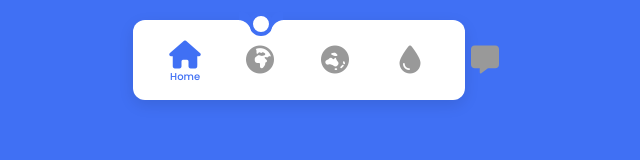
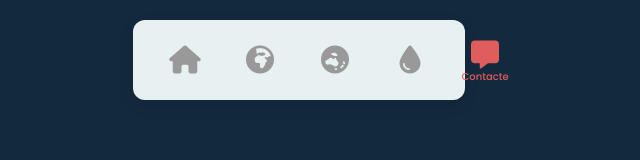
Before and after one commit to alemae23daw2/ProyectoAgua, a plain HTML site: page contacte.html in a window 1280 px wide. Shown: the whole page, without its empty margins (341-981 px from the left). Drawn offline with Linux system fonts and the light colour scheme.

Commit message:
Commit -Menu.V2

```diff
--- a/contacte.html
+++ b/contacte.html
@@ -12,38 +12,39 @@
 
 <body>
     <nav class="nav">
-        <ul class="nav-content">
-            <li class="nav-list">
-                <a href="#" class="link-item active">
+        <ul>
+            <li>
+                <a href="index.html" class="link-item ">
                     <i class='fa fa-home  link-icon'></i>
                     <span class="link-text">Home</span>
                 </a>
             </li>
-            <li class="nav-list">
-                <a href="#" class="link-item">
+            <li>
+                <a href="nigeria.html" class="link-item">
                     <i class='fa-solid fa-earth-africa link-icon'></i>
                     <span class="link-text">Nigeria</span>
                 </a>
-            </li>            <li class="nav-list">
-                <a href="#" class="link-item">
+            </li>
+            <li>
+                <a href="australia.html" class="link-item">
                     <i class='fa  fa-earth-oceania link-icon'></i>
                     <span class="link-text">Australia</span>
                 </a>
             </li>
-            <li class="nav-list">
-                <a href="#" class="link-item">
+            <li>
+                <a href="desalinizadora.html" class="link-item">
                     <i class='fa fa-tint link-icon'></i>
                     <span class="link-text">Desalinitzadoras</span>
                 </a>
             </li>
-            <li class="nav-list">
-                <a href="#" class="link-item">
+            <li >
+                <a href="contacte.html" class="link-item active">
                     <i class='fa  fa-message link-icon'></i>
-                    <span class="link-text">Profile</span>
+                    <span class="link-text">Contacte</span>
                 </a>
             </li>
 
-            <span class="indicator"></span>
+
         </ul>
     </nav>
 
--- a/style.css
+++ b/style.css
@@ -12,13 +12,13 @@ body {
     display: flex;
     flex-direction: column;
     align-items: center;
-    background: #4070F4;
+    background:#13293D;
     margin: 0;
 }
 
-nav {
+.nav {
     border-radius: 12px;
-    background: #FFF;
+    background: #E8F1F2;
     padding: 0 15px; /* Adjusted padding */
     box-shadow: 0 5px 15px rgba(0, 0, 0, 0.1);
     margin-top: 20px;
@@ -27,7 +27,7 @@ nav {
     top: 0;
 }
 
-.nav-content {
+.nav ul {
     display: flex;
     align-items: center;
     list-style: none;
@@ -56,55 +56,20 @@ nav {
 }
 
 .link-item.active .link-icon {
-    color: #4070F4;
+    color: #df5d5d;
 }
 
 .link-text {
     position: absolute;
-    font-size: 10px; /* Reduced font size */
+    font-size: 10px;
     font-weight: 500;
-    color: #4070F4;
+    color: #df5d5d;
     opacity: 0;
-    transform: translateY(22px); /* Adjusted transformation */
-    transition: all 0.5s cubic-bezier(0.68, -0.55, 0.265, 1.55);
+    transform: translateY(22px);
+    transition: all 0.5s cubic-bezier(0.68, -0.55, 0.265, 1.55) 0.1s; /* Added a delay of 0.1s */
 }
+
 
 .link-item.active .link-text {
     opacity: 1;
 }
-
-.indicator {
-    position: absolute;
-    top: -8px; /* Adjusted position */
-    left: 37.5%; /* Centered */
-    height: 24px; /* Reduced height */
-    width: 24px; /* Reduced width */
-    background-color: #FFF;
-    border: 4px solid #4070F4; /* Adjusted border thickness */
-    border-radius: 50%;
-    transform: translateX(-50%);
-    transition: all 0.5s cubic-bezier(0.68, -0.55, 0.265, 1.55);
-}
-
-.indicator::before,
-.indicator::after {
-    content: '';
-    position: absolute;
-    bottom: -4px; /* Adjusted position */
-    height: 16px; /* Reduced height */
-    width: 13px; /* Reduced width */
-}
-
-.indicator::before {
-    left: -15px; /* Adjusted position */
-    background-color: #FFF;
-    border-top-right-radius: 15px; /* Adjusted border radius */
-    box-shadow: 1px -9px #4070F4; /* Adjusted shadow */
-}
-
-.indicator::after {
-    right: -15px; /* Adjusted position */
-    background-color: #FFF;
-    border-top-left-radius: 15px; /* Adjusted border radius */
-    box-shadow: -1px -9px #4070F4; /* Adjusted shadow */
-}
```
Also changed, not shown: australia.html (+14 -13 lines), comparacio.html (+14 -13 lines), desalinizadora.html (+16 -13 lines), index.html (+42 -2 lines), nigeria.html (+14 -13 lines), plan.html (+13 -12 lines).
